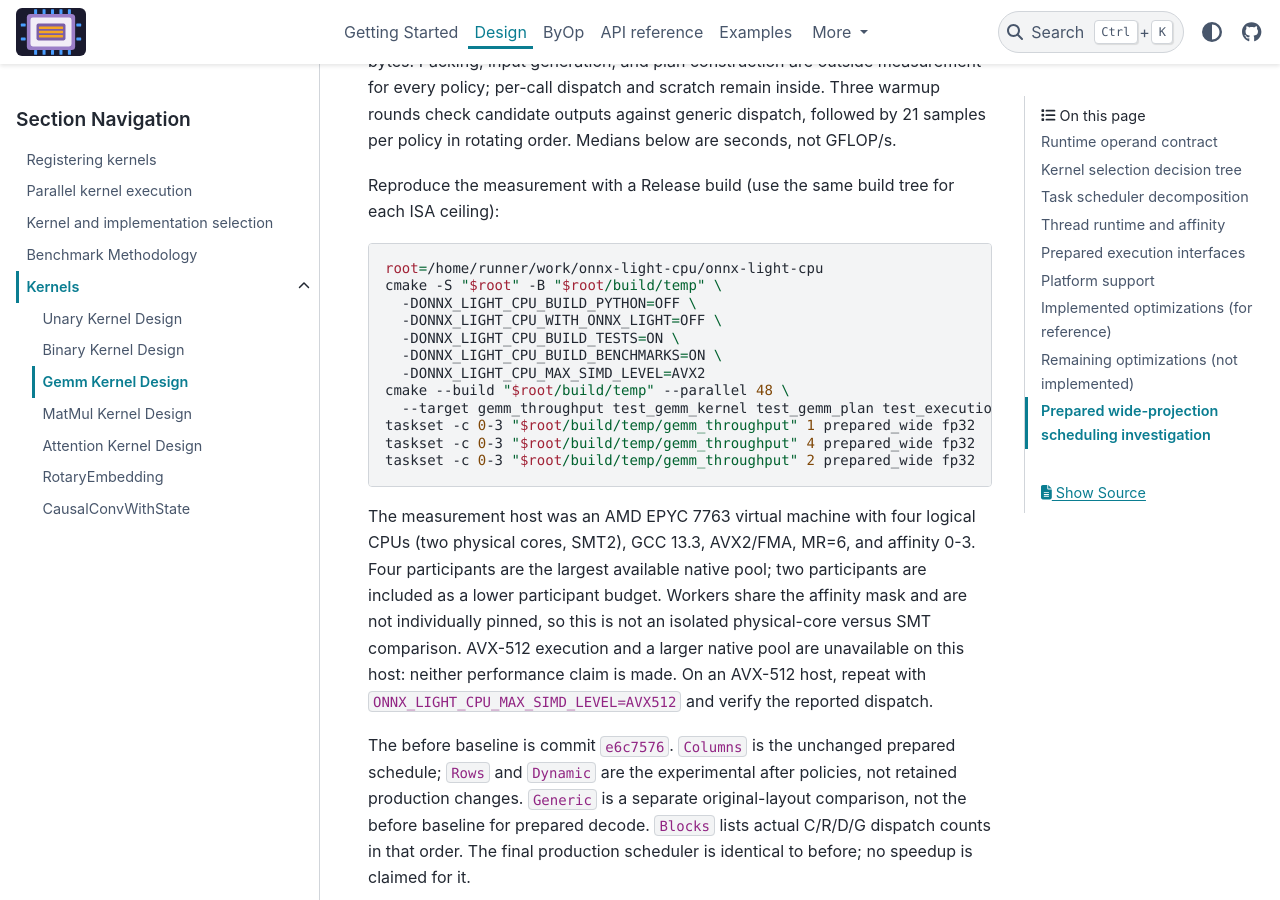
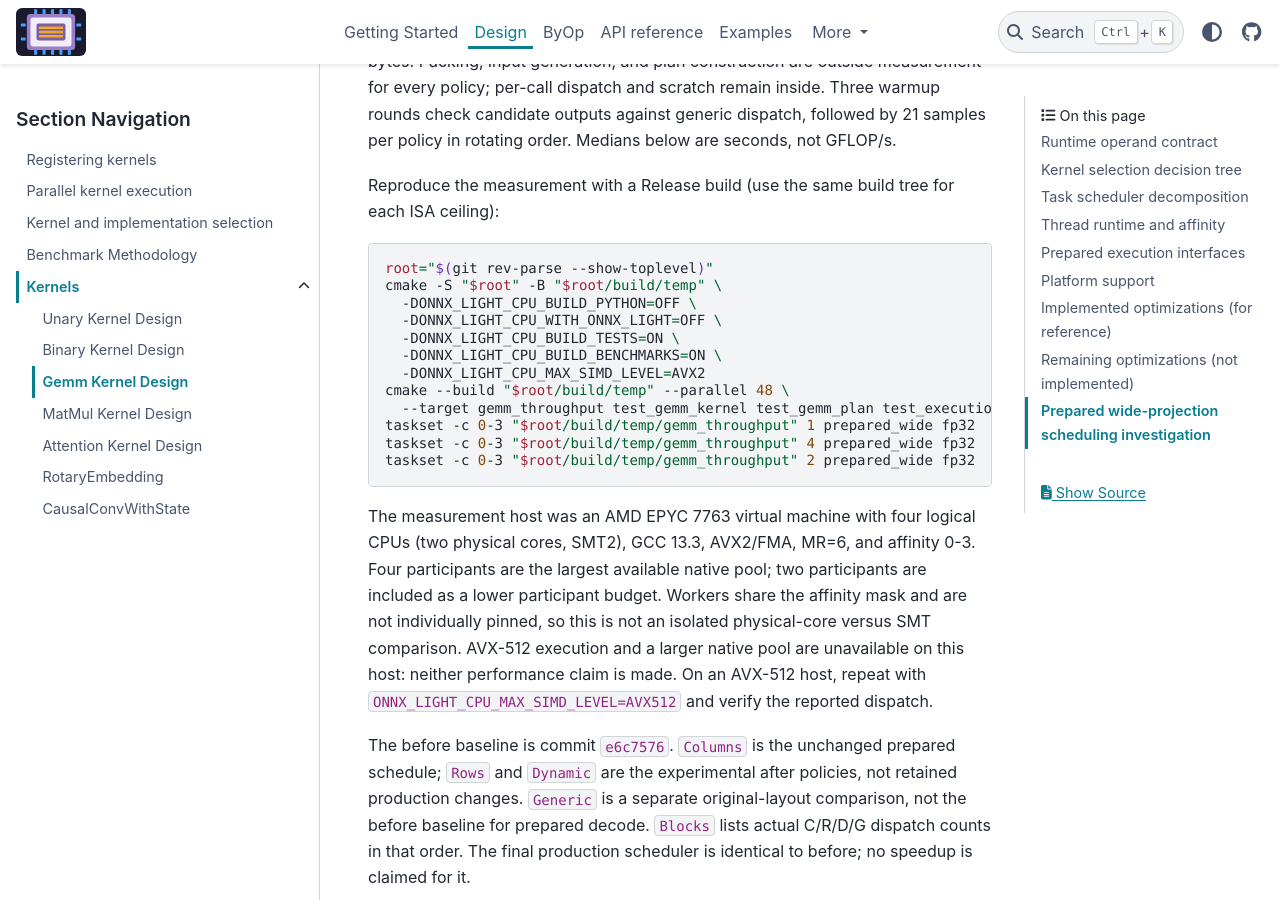
Before and after one commit to xadupre/onnx-light-cpu, a Sphinx documentation site: the page built from docs/design/kernels/gemm_kernel_design.rst, in a window 1280 px wide and 900 px high, scrolled down 18046 px. Built offline with Sphinx 7.4.7 and the PyData theme 0.15.4, drawn with Linux system fonts in a browser that asks for light colours; pages that are not in the unit, such as notebooks, are missing from menus.

Commit message:
Fix CI documentation portability failure in GEMM benchmark instructions
Co-authored-by: xadupre <22452781+xadupre@users.noreply.github.com>

```diff
--- a/docs/design/kernels/gemm_kernel_design.rst
+++ b/docs/design/kernels/gemm_kernel_design.rst
@@ -676,7 +676,7 @@ each ISA ceiling):
 
 .. code-block:: bash
 
-   root=/home/runner/work/onnx-light-cpu/onnx-light-cpu
+   root="$(git rev-parse --show-toplevel)"
    cmake -S "$root" -B "$root/build/temp" \
      -DONNX_LIGHT_CPU_BUILD_PYTHON=OFF \
      -DONNX_LIGHT_CPU_WITH_ONNX_LIGHT=OFF \
```
